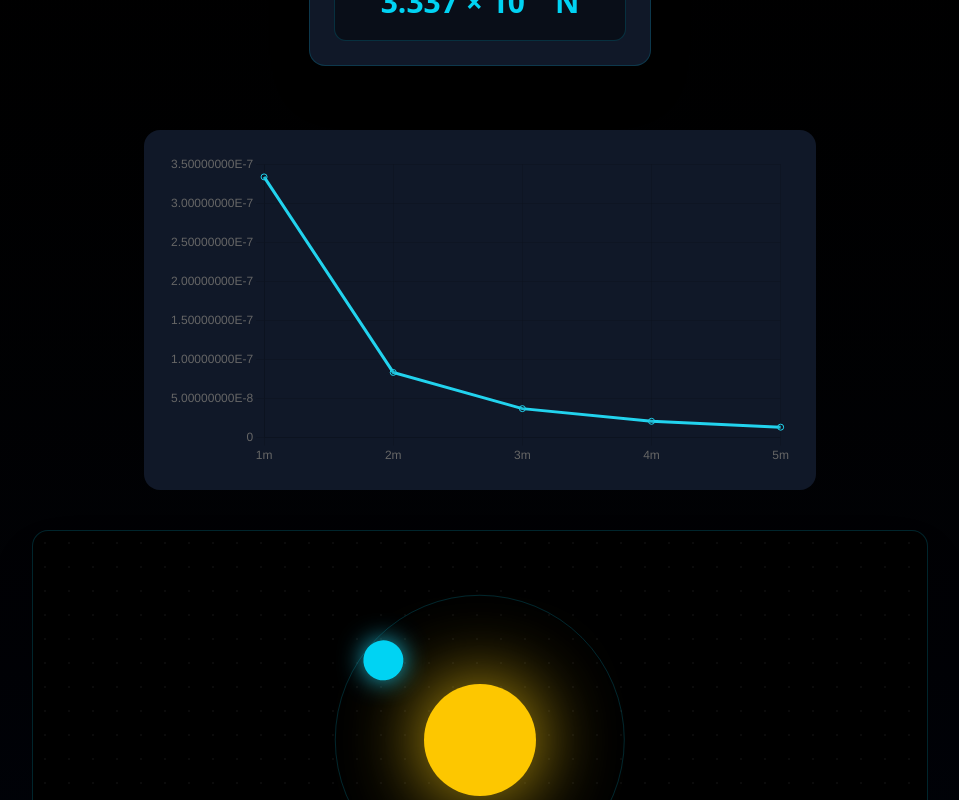
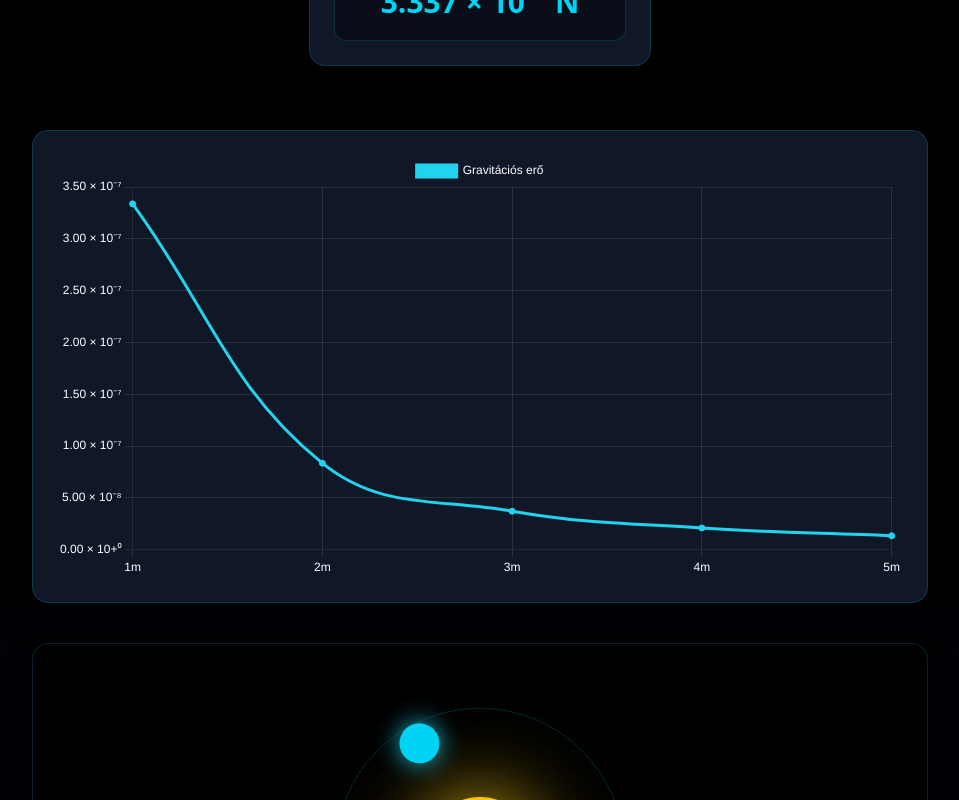
Before and after one commit to koterkristof/gravitacios_ero_projekt, a Next.js app: page / in a window 1280 px wide. Shown: the part 560-1360 px from the top of the page, without its empty margins (160-1119 px from the left). Built offline with nearby package versions, Linux system fonts and the light colour scheme.

Commit message:
grafikon felső index

```diff
--- a/components/GravityChart.tsx
+++ b/components/GravityChart.tsx
@@ -1,4 +1,6 @@
 "use client";
+
+import { useMemo } from "react";
 
 import {
   Chart as ChartJS,
@@ -6,6 +8,8 @@ import {
   LinearScale,
   PointElement,
   LineElement,
+  Tooltip,
+  Legend,
 } from "chart.js";
 
 import { Line } from "react-chartjs-2";
@@ -14,7 +18,9 @@ ChartJS.register(
   CategoryScale,
   LinearScale,
   PointElement,
-  LineElement
+  LineElement,
+  Tooltip,
+  Legend
 );
 
 type Props = {
@@ -22,26 +28,90 @@ type Props = {
 };
 
 export default function GravityChart({ force }: Props) {
-  const data = {
-    labels: ["1m", "2m", "3m", "4m", "5m"],
-    datasets: [
-      {
-        label: "Gravitációs erő",
-        data: [
-          force,
-          force / 4,
-          force / 9,
-          force / 16,
-          force / 25,
-        ],
-        borderColor: "#22d3ee",
+  const distances = [1, 2, 3, 4, 5];
+
+  const formatScientific = (value: number) => {
+    const superscriptMap: Record<string, string> = {
+      "0": "⁰",
+      "1": "¹",
+      "2": "²",
+      "3": "³",
+      "4": "⁴",
+      "5": "⁵",
+      "6": "⁶",
+      "7": "⁷",
+      "8": "⁸",
+      "9": "⁹",
+      "-": "⁻",
+    };
+
+    const [base, exponent] = value
+      .toExponential(2)
+      .split("e");
+
+    const superscriptExponent = exponent
+      .split("")
+      .map((char) => superscriptMap[char] || char)
+      .join("");
+
+    return `${base} × 10${superscriptExponent}`;
+  };
+
+  const data = useMemo(() => {
+    return {
+      labels: distances.map((d) => `${d}m`),
+      datasets: [
+        {
+          label: "Gravitációs erő",
+          data: distances.map((d) => force / (d * d)),
+          borderColor: "#22d3ee",
+          backgroundColor: "#22d3ee",
+          tension: 0.4,
+        },
+      ],
+    };
+  }, [force]);
+
+  const options = {
+    responsive: true,
+    plugins: {
+      legend: {
+        labels: {
+          color: "white",
+        },
       },
-    ],
+      tooltip: {
+        callbacks: {
+          label: (ctx: any) =>
+            `${formatScientific(ctx.raw)} N`,
+        },
+      },
+    },
+    scales: {
+      x: {
+        ticks: {
+          color: "white",
+        },
+        grid: {
+          color: "rgba(255,255,255,0.1)",
+        },
+      },
+      y: {
+        ticks: {
+          callback: (value: any) =>
+            formatScientific(Number(value)),
+          color: "white",
+        },
+        grid: {
+          color: "rgba(255,255,255,0.1)",
+        },
+      },
+    },
   };
 
   return (
-    <div className="bg-gray-900 p-6 rounded-2xl w-full max-w-2xl mt-8">
-      <Line data={data} />
+    <div className="bg-gray-900 p-6 rounded-2xl w-full max-w-4xl mt-8 border border-cyan-500/20 shadow-2xl">
+      <Line data={data} options={options} />
     </div>
   );
 }
```
